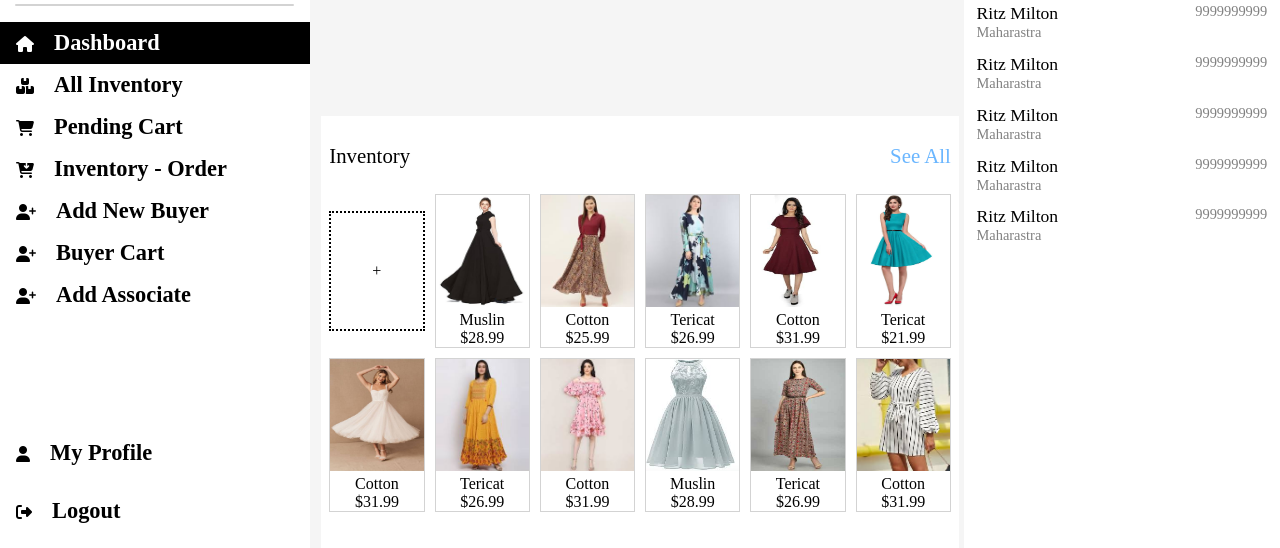
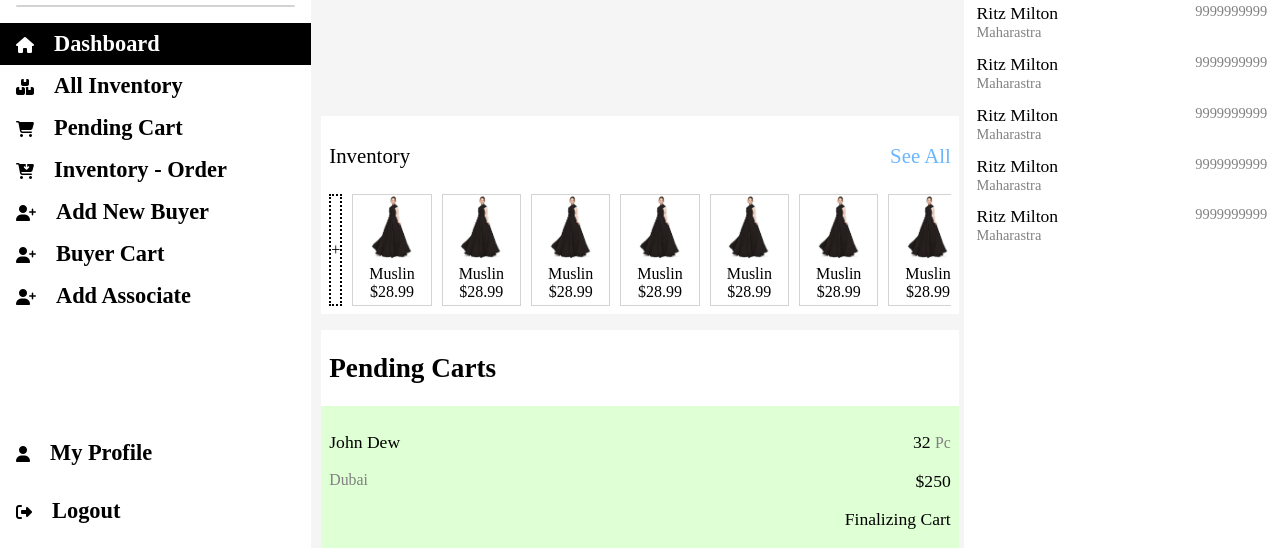
Before and after one commit to Suhail-007/Dashboard, a plain HTML site: page index.html in a window 1280 px wide. Shown: the part 252-800 px from the top of the page. Drawn offline with Linux system fonts and the light colour scheme.

Commit message:
remove unnecessary lines of code

```diff
--- a/index.html
+++ b/index.html
@@ -127,68 +127,143 @@
 								<i class="far fa-bell"></i>
 						</article>
 						<!-- Inventory -->
-						<div class="inventory" data-inventory>
+						<div class="inventory">
 								<div class="inventory-heading">
 										<p>Inventory</p>
-										<a href="#" data-seeAll>See All</a>
-										<span class="tooltip">Double click to close list</span>
+										<a href="#">See All</a>
+
 								</div><!-- inventory heading -->
-								<div class="images" data-inventory-images>
+								<div class="images">
 										<div class="add-image">+</div>
 										<div class="inventory-images">
-												<img src="images/images(1).jpg" alt="product image 1" />
-												<p>Muslin</p>
-												<p>$28.99</p>
+												<div class="inventory-image-div">
+														<img src="images/images(1).jpg" alt="product image 1" />
+												</div>
+												<div>
+														<a href="#">
+														<p>Muslin</p>
+														<p>$28.99</p></a>
+												</div>
 										</div><!-- inventory images -->
 										<div class="inventory-images">
-												<img src="images/images(2).jpg" alt="product image 2" />
-												<p>Cotton</p>
-												<p>$25.99</p>
+												<div class="inventory-image-div">
+														<img src="images/images(1).jpg" alt="product image 1" />
+												</div>
+												<div>
+														<a href="#">
+														<p>Muslin</p>
+														<p>$28.99</p></a>
+												</div>
 										</div><!-- inventory images -->
 										<div class="inventory-images">
-												<img src="images/images(3).jpg" alt="product image 3" />
-												<p>Tericat</p>
-												<p>$26.99</p>
+												<div class="inventory-image-div">
+														<img src="images/images(1).jpg" alt="product image 1" />
+												</div>
+												<div>
+														<a href="#">
+														<p>Muslin</p>
+														<p>$28.99</p></a>
+												</div>
 										</div><!-- inventory images -->
 										<div class="inventory-images">
-												<img src="images/images(4).jpg" alt="product image 4" />
-												<p>Cotton</p>
-												<p>$31.99</p>
+												<div class="inventory-image-div">
+														<img src="images/images(1).jpg" alt="product image 1" />
+												</div>
+												<div>
+														<a href="#">
+														<p>Muslin</p>
+														<p>$28.99</p></a>
+												</div>
 										</div><!-- inventory images -->
 										<div class="inventory-images">
-												<img src="images/images(5).jpg" alt="product image 5" />
-												<p>Tericat</p>
-												<p>$21.99</p>
+												<div class="inventory-image-div">
+														<img src="images/images(1).jpg" alt="product image 1" />
+												</div>
+												<div>
+														<a href="#">
+														<p>Muslin</p>
+														<p>$28.99</p></a>
+												</div>
 										</div><!-- inventory images -->
 										<div class="inventory-images">
-												<img src="images/images(6).jpg" alt="product image 6" />
-												<p>Cotton</p>
-												<p>$31.99</p>
+												<div class="inventory-image-div">
+														<img src="images/images(1).jpg" alt="product image 1" />
+												</div>
+												<div>
+														<a href="#">
+														<p>Muslin</p>
+														<p>$28.99</p></a>
+												</div>
 										</div><!-- inventory images -->
 										<div class="inventory-images">
-												<img src="images/images(7).jpg" alt="product image 7" />
-												<p>Tericat</p>
-												<p>$26.99</p>
+												<div class="inventory-image-div">
+														<img src="images/images(1).jpg" alt="product image 1" />
+												</div>
+												<div>
+														<a href="#">
+														<p>Muslin</p>
+														<p>$28.99</p></a>
+												</div>
 										</div><!-- inventory images -->
 										<div class="inventory-images">
-												<img src="images/images(8).jpg" alt="product image 8" />
-												<p>Cotton</p>
-												<p>$31.99</p>
+												<div class="inventory-image-div">
+														<img src="images/images(1).jpg" alt="product image 1" />
+												</div>
+												<div>
+														<a href="#">
+														<p>Muslin</p>
+														<p>$28.99</p></a>
+												</div>
 										</div><!-- inventory images -->
 										<div class="inventory-images">
-												<img src="images/images(9).jpg" alt="product image 9" />
-												<p>Muslin</p>
-												<p>$28.99</p>
+												<div class="inventory-image-div">
+														<img src="images/images(1).jpg" alt="product image 1" />
+												</div>
+												<div>
+														<a href="#">
+														<p>Muslin</p>
+														<p>$28.99</p></a>
+												</div>
 										</div><!-- inventory images -->
 										<div class="inventory-images">
-												<img src="images/images(11).jpg" alt="product image 10" /><!-- inventory images -->
-												<p>Tericat</p>
-												<p>$26.99</p>
+												<div class="inventory-image-div">
+														<img src="images/images(1).jpg" alt="product image 1" />
+												</div>
+												<div>
+														<a href="#">
+														<p>Muslin</p>
+														<p>$28.99</p></a>
+												</div>
 										</div><!-- inventory images -->
 										<div class="inventory-images">
-												<img src="images/images(12).jpg" alt="product image 11" />
-												<p>Cotton</p>
-												<p>$31.99</p>
+												<div class="inventory-image-div">
+														<img src="images/images(1).jpg" alt="product image 1" />
+												</div>
+												<div>
+														<a href="#">
+														<p>Muslin</p>
+														<p>$28.99</p></a>
+												</div>
+										</div><!-- inventory images -->
+										<div class="inventory-images">
+												<div class="inventory-image-div">
+														<img src="images/images(1).jpg" alt="product image 1" />
+												</div>
+												<div>
+														<a href="#">
+														<p>Muslin</p>
+														<p>$28.99</p></a>
+												</div>
+										</div><!-- inventory images -->
+										<div class="inventory-images">
+												<div class="inventory-image-div">
+														<img src="images/images(1).jpg" alt="product image 1" />
+												</div>
+												<div>
+														<a href="#">
+														<p>Muslin</p>
+														<p>$28.99</p></a>
+												</div>
 										</div><!-- inventory images -->
 								</div><!-- images -->
 					</div>	<!-- inventory -->
--- a/script/script.js
+++ b/script/script.js
@@ -111,18 +111,3 @@ overlayCloseBtn.addEventListener('click', () => {
 		const leftNav = document.querySelector('[data-nav="left"]');
 		leftNav.classList.remove('open');
 })
-
-const seeAll = document.querySelector('[data-seeAll]');
-
-seeAll.addEventListener('click', function() {
-		const inventory = document.querySelector('[data-inventory]');
-		const inventoryImages = document.querySelector('[data-inventory-images]');
-
-		inventory.style.height = `${inventoryImages.getBoundingClientRect().height +  inventoryImages.getBoundingClientRect().height }px`;
-})
-
-seeAll.addEventListener('dblclick', function() {
-		const inventory = document.querySelector('[data-inventory]');
-
-		inventory.style.height = '';
-})
--- a/style/style.css
+++ b/style/style.css
@@ -13,9 +13,12 @@
 		box-sizing: border-box;
 }
 
+a {
+		text-decoration: none;
+}
+
 body {
 		margin: 0;
-		width: 100vw;
 		background: whitesmoke;
 		position: relative;
 }
@@ -82,11 +85,6 @@ body {
 		font-size: clamp(1em, 3vw, 1.5em);
 }
 
-
-a {
-		text-decoration: none;
-}
-
 header {
 		position: relative;
 		box-shadow: 1px 0px 5px 1px rgba(0,0,0,0.7);
@@ -104,7 +102,6 @@ header > button {
 		display: grid;
 		grid-template-columns: 1fr;
 		gap: 0 5px;
-		height: 100%;
 }
 
 main nav {
@@ -394,12 +391,13 @@ section > article > i {
 		gap: 5px 0;
 		background: #fff;
 		padding: 0.5rem ;
-		height: 20.5rem;
 		overflow: hidden;
 		transition: height var(--nav-transition);
+		width: 100vw;
 }
 
-.inventory-heading p, .inventory-heading a {
+.inventory-heading p,
+.inventory-heading a {
 		font-size: clamp(1.1em, 3vw, 1.3em);
 		text-transform: capitalize;
 }
@@ -416,59 +414,25 @@ section > article > i {
 		position: relative;
 }
 
-.tooltip {
-		position: absolute;
-		top: -17%;
-		right: 0;
-		z-index: 10;
-		background: lightgrey;
-		padding: 0.3rem;
-		font-size: clamp(0.8em, 3vw, 1em);
-		visibility: hidden;
-		opacity: 0;
-		pointer-events: none;
-		transition: var(--transition);
-}
+.add-image {
 
-.inventory-heading:hover .tooltip {
-		visibility: visible;
-		opacity: 1;
-}
-
-.add-image {
-		width: 100%;
-		height: 7.5rem;
 		border: 2px dotted black;
 		display: flex;
+		justify-content: center;
 		align-items: center;
-		justify-content: center;
 }
 
 .images {
 		display: grid;
 		grid-template-columns: repeat(4,1fr);
 		gap: 10px 10px;
-		align-items: center;
-		justify-content: center;
 }
 
 .images > .inventory-images {
 		border: 1px solid lightgray;
+		cursor: pointer;
 		transition: all var(--nav-transition);
-		cursor: pointer;
 		text-align: center;
-}
-
-.images > .inventory-images p {
-		margin: 0;
-		padding: 0;
-		font-size: clamp(0.9em, 3vw, 1em);
-		text-transform: capitalize;
-}
-
-.images > .inventory-images > img {
-		width: 100%;
-		height: 5rem;
 }
 
 .images > .inventory-images:hover,
@@ -477,10 +441,26 @@ section > article > i {
 		box-shadow: 1px 0px 4px rgba(0,0,0,0.5);
 }
 
+.inventory-image-div > img {
+		height: 4em;
+}
+
+/*product info*/
+.inventory-image-div ~ div {
+		padding: 0.1rem 1rem;
+}
+
+.images > .inventory-images p {
+		margin: 0;
+		padding: 0;
+		font-size: clamp(0.9em, 3vw, 1em);
+		text-transform: capitalize;
+		color: black;
+}
+
 .container {
 		display: grid;
 		grid-template-columns: 1fr;
-		grid-template-rows: repeat(3, auto-fit);
 		gap: 2rem 0;
 		margin-top: 2rem;
 }
@@ -561,7 +541,6 @@ section > article > i {
 }
 
 .iwo-product-detail .iwo-img > img {
-		width: 100%;
 		height: 5rem;
 }
 
@@ -574,7 +553,6 @@ section > article > i {
 		display: flex;
 		flex-direction: column;
 		gap: 10px 0;
-		width: 100%;
 }
 
 .orderChart-img,
@@ -584,8 +562,8 @@ section > article > i {
 
 .orderChart-img > img,
 .analytics-container > img {
-		width: 100%;
-		height: 80%;
+		width: 45%;
+		height: 60%;
 		margin-inline: auto;
 		display: flex;
 }
@@ -595,21 +573,26 @@ section > article > i {
 }
 
 @media screen and (min-width: 768px) {
-.inventory {
-		height: 29rem;
+.add-image {
+		height: 7em;
+		width: 100px;
 }
 
 .images {
-		grid-template-columns: repeat(6, 1fr);
+		display: flex;
+		width: 100%;
+		overflow-x: scroll;
 }
 
 .images > .inventory-images > img {
-		height: 7rem;
+		height: 5rem;
 }
 }
 
 @media screen and (min-width: 1024px) {
-header > button {
+header > button,
+.close-btn,
+.RVCloseBtn {
 		display: none;
 }
 
@@ -630,24 +613,24 @@ main nav {
 		top: 0;
 		left: 0;
 		bottom: 0;
+		width: 24.3%;
+}
+
+main nav,
+.right-navBar {
 		opacity: 1;
 		visibility: visible;
 		pointer-events: auto;
 		transform: translateX(0);
 		box-shadow: none;
-		width: 24.2%;
 }
 
 .overlay {
 		padding: 10rem;
 }
 
-.close-btn {
-		display: none;
-}
-
-.RVCloseBtn {
-		display: none;
+.inventory {
+		width: 100%;
 }
 
 .container {
@@ -661,26 +644,14 @@ main nav {
 		margin-top: 1rem;
 }
 
-.orderChart-img > img,
-.analytics-container > img {
-		width: 80%;
-		height: 80%;
-}
-
 .right-navBar {
 		position: static;
 		background: #fff;
-		box-shadow: none;
 		width: auto;
-		opacity: 1;
-		visibility: visible;
-		pointer-events: auto;
-		transform: translateX(0);
 }
 }
 
 @media screen and (min-width: 2560px) {
-
 .container {
 		grid-template-columns: repeat(3,1fr);
 }
@@ -691,5 +662,4 @@ main nav {
 		padding: 1rem;
 		font-size: 2rem;
 }
-
 }
```
